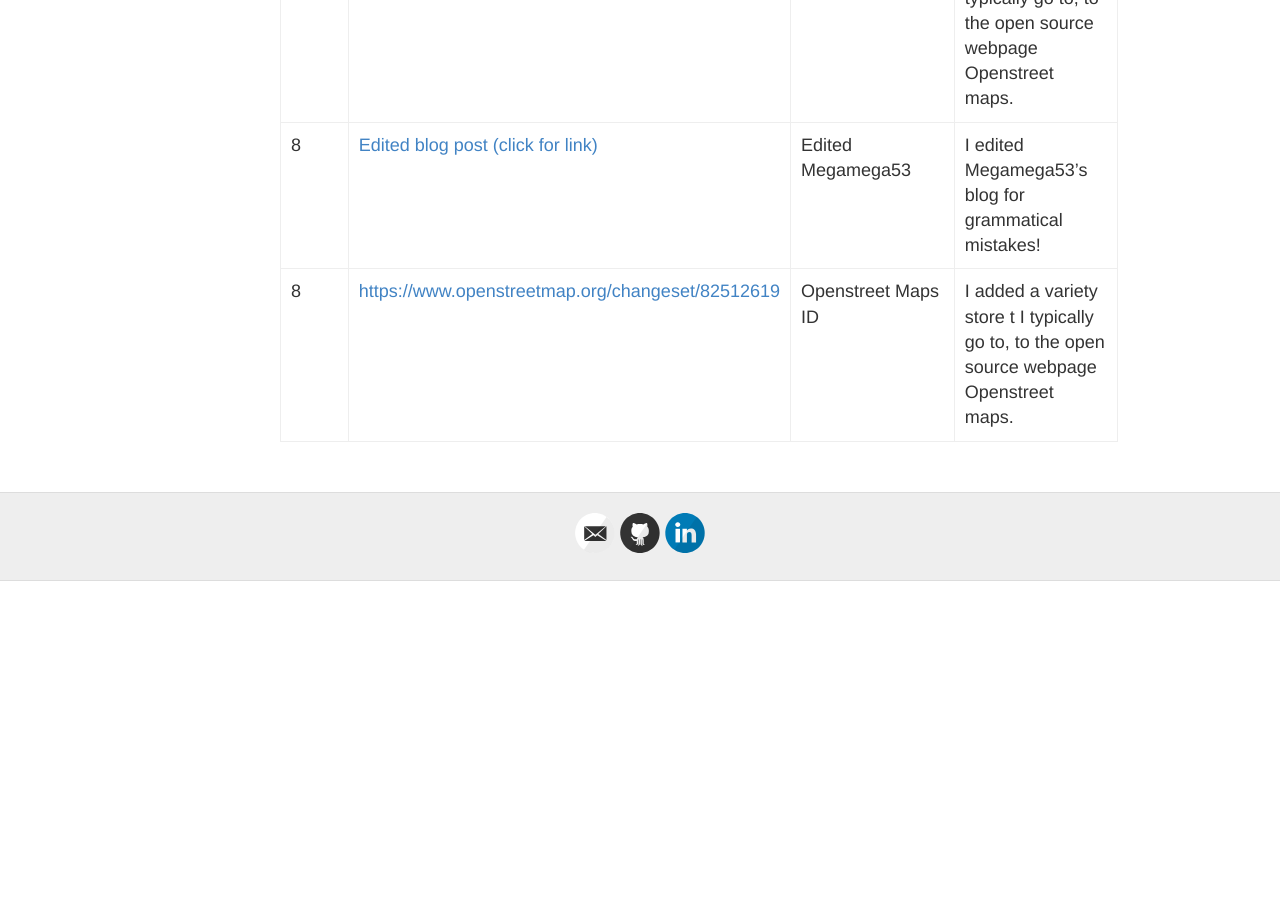
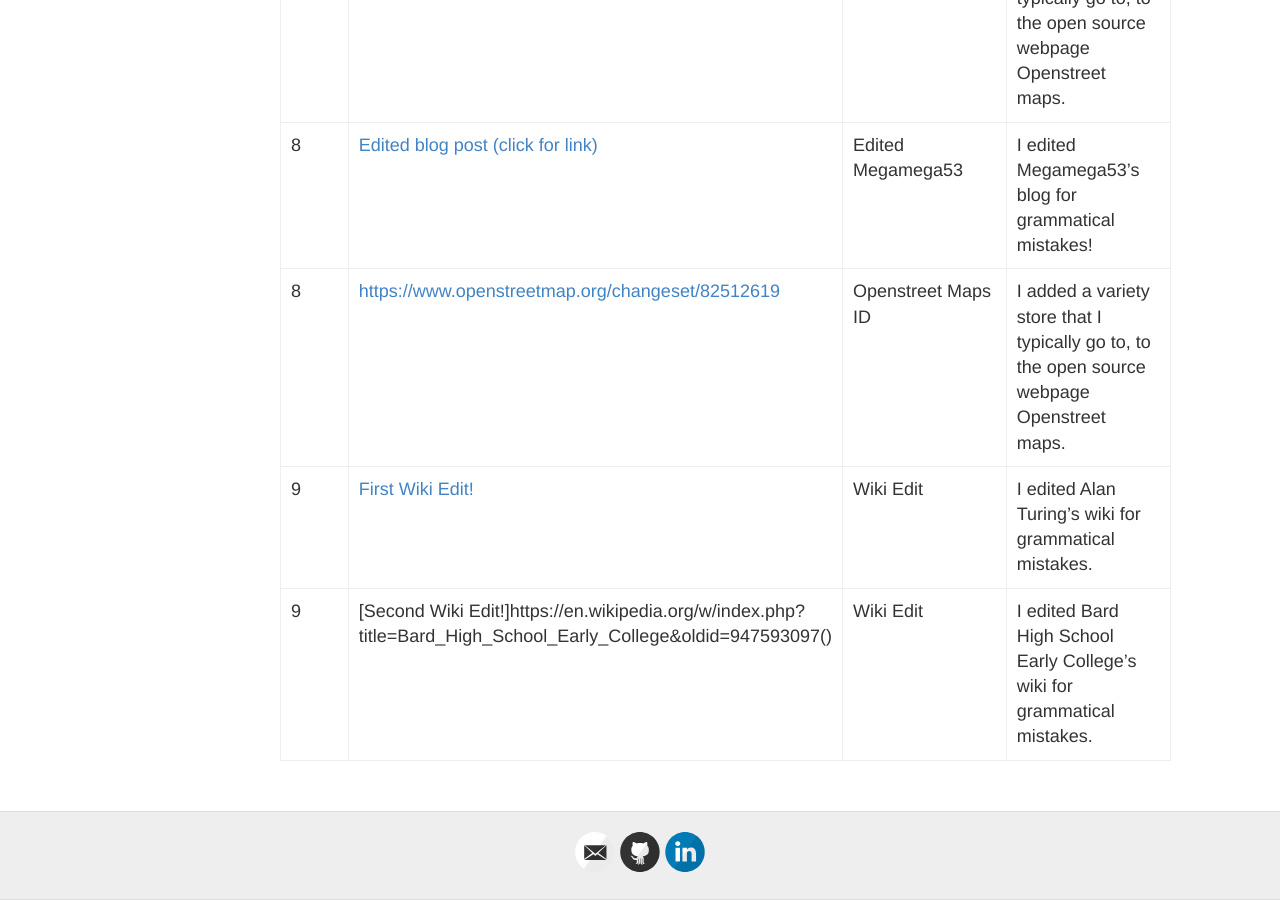
Before and after one commit to hunter-college-ossd-spr-2020/MarceloDamian-weekly, a Jekyll site: the page built from contributions.md, in a window 1280 px wide and 900 px high, scrolled down 2084 px. Built offline with Jekyll 4.4.1, drawn with Linux system fonts in a browser that asks for light colours; before the commit the page ends 2665 px from its top, so only the background shows below that.

Commit message:
Update contributions.md

```diff
--- a/contributions.md
+++ b/contributions.md
@@ -32,4 +32,6 @@ following the same syntax.
 |  7 |[Edited blog post (click for link)](https://github.com/hunter-college-ossd-spr-2020/ElijahCano33-weekly/blob/gh-pages/_posts/2020-03-01-week05.md)| Edited ElijahCano33's blog | I edited ElijahCano33's blog for grammatical mistakes!|
 |  7 |[https://www.openstreetmap.org/changeset/82325085](https://www.openstreetmap.org/changeset/82325085)    | Openstreet Maps ID   |  I added a cafe/restaurant I typically go to, to the open source webpage Openstreet maps.  |
 |  8 |[Edited blog post (click for link)](https://github.com/hunter-college-ossd-spr-2020/Megamega53-weekly/blob/gh-pages/_posts/2020-03-08-week06.md)    | Edited Megamega53   |  I edited Megamega53's blog for grammatical mistakes!  |
-|  8 |[https://www.openstreetmap.org/changeset/82512619](https://www.openstreetmap.org/changeset/82512619)    | Openstreet Maps ID   |  I added a variety store t I typically go to, to the open source webpage Openstreet maps.  |
+|  8 |[https://www.openstreetmap.org/changeset/82512619](https://www.openstreetmap.org/changeset/82512619)    | Openstreet Maps ID   |  I added a variety store that I typically go to, to the open source webpage Openstreet maps.  |
+|  9 |[First Wiki Edit!](https://en.wikipedia.org/w/index.php?title=Alan_Turing&oldid=947592937) | Wiki Edit| I edited Alan Turing's wiki for grammatical mistakes. |
+|  9 |[Second Wiki Edit!]https://en.wikipedia.org/w/index.php?title=Bard_High_School_Early_College&oldid=947593097() |Wiki Edit| I edited Bard High School Early College's wiki for grammatical mistakes. |
```
